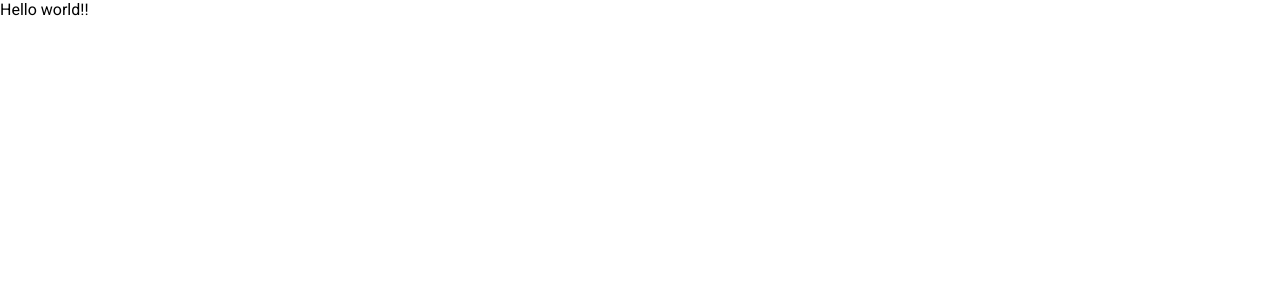
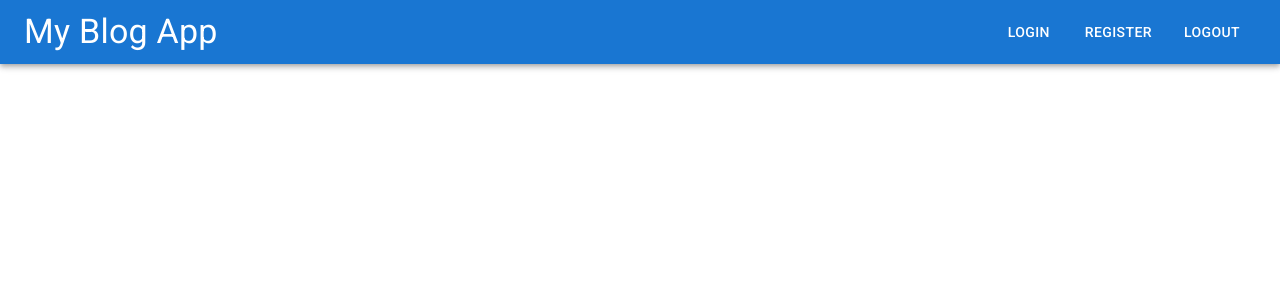
Before and after one commit to Aarya-Chauhan/Blog_App, a React (Create React App) app in the folder client/: page / in a window 1280 px wide. Shown: the top 300 px of the page. Built offline with nearby package versions, Linux system fonts and the light colour scheme.

Commit message:
adding react-router

```diff
--- a/client/package.json
+++ b/client/package.json
@@ -12,6 +12,7 @@
     "@testing-library/user-event": "^13.5.0",
     "react": "^18.3.1",
     "react-dom": "^18.3.1",
+    "react-router-dom": "^6.24.1",
     "react-scripts": "5.0.1",
     "styled-components": "^6.1.11",
     "web-vitals": "^2.1.4"
--- a/client/src/App.js
+++ b/client/src/App.js
@@ -1,9 +1,11 @@
+import Header from "./components/Header";
+import {Routes, Route} from 'react-router-dom';
 
 
 function App() {
   return (
     <div className="App">
-      Hello world!!
+      <Header/>
     </div>
   );
 }
--- a/client/src/components/Header.jsx
+++ b/client/src/components/Header.jsx
@@ -5,14 +5,14 @@ const Header = () => {
     <>
     <AppBar position='sticky'>
         <Toolbar>
-            <Typography varient='h4'>
+            <Typography variant='h4'>
                 My Blog App
             </Typography>
             <Box display={'flex'} marginLeft="auto">
                 <Button sx={{margin:1,color:'white'}}>Login</Button>
-
+                <Button sx={{margin:1,color:'white'}}>Register</Button>
+                <Button sx={{margin:1,color:'white'}}>Logout</Button>
             </Box>
-
         </Toolbar>
     </AppBar >
     </>
--- a/client/src/index.js
+++ b/client/src/index.js
@@ -3,12 +3,15 @@ import ReactDOM from 'react-dom/client';
 import './index.css';
 import App from './App';
 import reportWebVitals from './reportWebVitals';
+import {BrowserRouter} from 'react-router-dom';
 
 const root = ReactDOM.createRoot(document.getElementById('root'));
 root.render(
-  <React.StrictMode>
-    <App />
-  </React.StrictMode>
+  <BrowserRouter>
+    <React.StrictMode>
+      <App />
+    </React.StrictMode>
+  </BrowserRouter>
 );
 
 // If you want to start measuring performance in your app, pass a function
```
Also changed, not shown: 1 other file (tests, documents, lock files or other folders).
